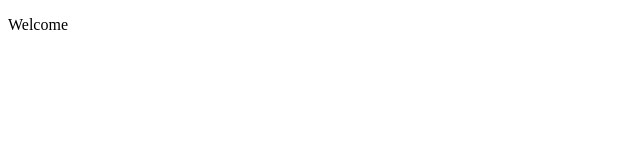
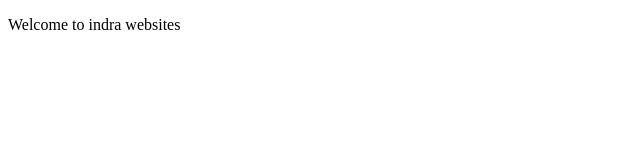
Before and after one commit to Indraaguna/Indraaguna.github.io, a plain HTML site: page index.html in a window 1280 px wide. Shown: the whole page, without its empty margins (0-640 px from the left). Drawn offline with Linux system fonts and the light colour scheme.

Commit message:
Indra Gunasegaran

```diff
--- a/index.html
+++ b/index.html
@@ -6,6 +6,6 @@
     <title>Document</title>
 </head>
 <body>
-    <p>Welcome</p>
+    <p>Welcome to indra websites</p>
 </body>
 </html>
```
